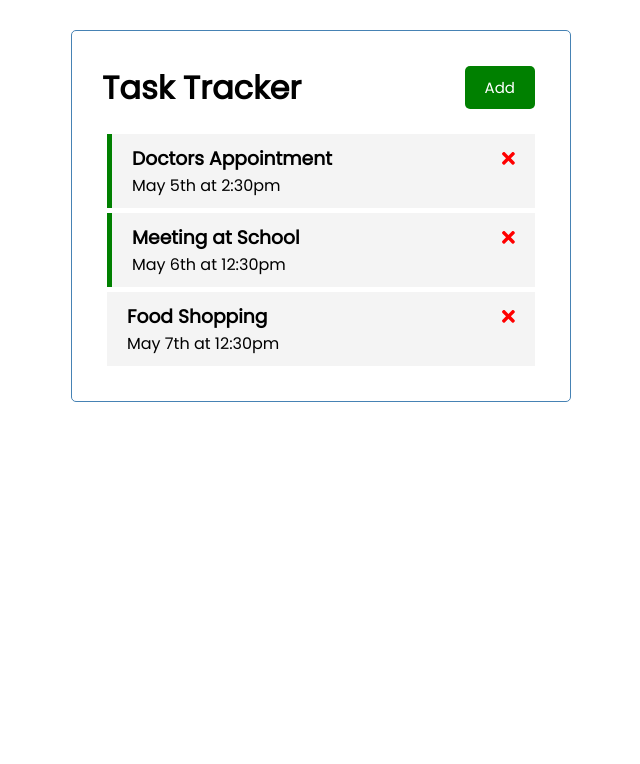
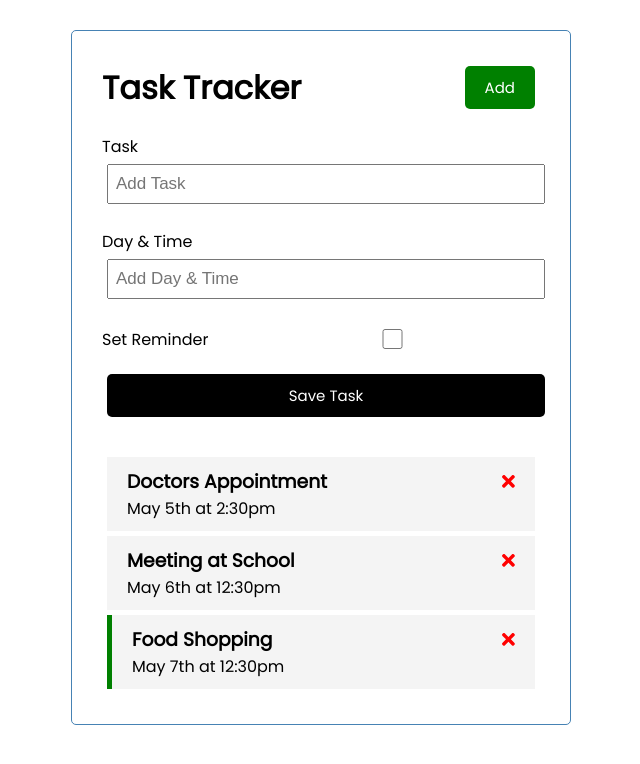
Before and after one commit to Jerez007/angular-crash, an Angular app: page / in a window 1280 px wide. Shown: the top 764 px of the page, without its empty margins (319-959 px from the left). Built offline with nearby package versions, Linux system fonts and the light colour scheme; data requests are answered from the project's data file.

Commit message:
added add-task component

```diff
--- a/db.json
+++ b/db.json
@@ -4,19 +4,19 @@
       "id": 1,
       "text": "Doctors Appointment",
       "day": "May 5th at 2:30pm",
-      "reminder": true
+      "reminder": false
     },
     {
       "id": 2,
       "text": "Meeting at School",
       "day": "May 6th at 12:30pm",
-      "reminder": true
+      "reminder": false
     },
     {
       "id": 3,
       "text": "Food Shopping",
       "day": "May 7th at 12:30pm",
-      "reminder": false
+      "reminder": true
     }
   ]
 }
--- a/src/app/app.module.ts
+++ b/src/app/app.module.ts
@@ -9,6 +9,7 @@
 import { ButtonComponent } from './components/button/button.component';
 import { TasksComponent } from './components/tasks/tasks.component';
 import { TaskItemComponent } from './components/task-item/task-item.component';
+import { AddTaskComponent } from './components/add-task/add-task.component';
 
 @NgModule({
   declarations: [
@@ -16,7 +17,8 @@
     HeaderComponent,
     ButtonComponent,
     TasksComponent,
-    TaskItemComponent
+    TaskItemComponent,
+    AddTaskComponent
   ],
   imports: [
     BrowserModule,
--- /dev/null
+++ b/src/app/components/add-task/add-task.component.css
@@ -0,0 +1,3 @@
+.add-form {
+    margin-bottom: 40px;
+}
--- /dev/null
+++ b/src/app/components/add-task/add-task.component.html
@@ -0,0 +1,15 @@
+<form class="add-form">
+    <div class="form-control">
+        <label for="text">Task</label>
+        <input type="text" name="text" id="text" placeholder="Add Task" />
+    </div>
+    <div class="form-control">
+        <label for="day">Day & Time</label>
+        <input type="text" name="day" id="day" placeholder="Add Day & Time" />
+    </div>
+    <div class="form-control form-control-check">
+        <label for="reminder">Set Reminder</label>
+        <input type="checkbox" name="reminder" id="reminder" />
+    </div>
+    <input type="submit" value="Save Task" class="btn btn-block" />
+</form>
--- /dev/null
+++ b/src/app/components/add-task/add-task.component.ts
@@ -0,0 +1,18 @@
+import { Component, OnInit } from '@angular/core';
+
+@Component({
+  selector: 'app-add-task',
+  templateUrl: './add-task.component.html',
+  styleUrls: ['./add-task.component.css']
+})
+export class AddTaskComponent implements OnInit {
+  text!: string;
+  day!: string;
+  reminder: boolean = false;
+
+  constructor() {}
+
+  ngOnInit(): void {
+
+  }
+}
--- a/src/app/components/tasks/tasks.component.html
+++ b/src/app/components/tasks/tasks.component.html
@@ -1 +1,2 @@
+<app-add-task></app-add-task>
 <app-task-item *ngFor="let task of tasks" [task]="task" (onDeleteTask)="deleteTask(task)" (onToggleReminder)="toggleReminder(task)"></app-task-item>
```
Also changed, not shown: 1 other file (tests, documents, lock files or other folders).
